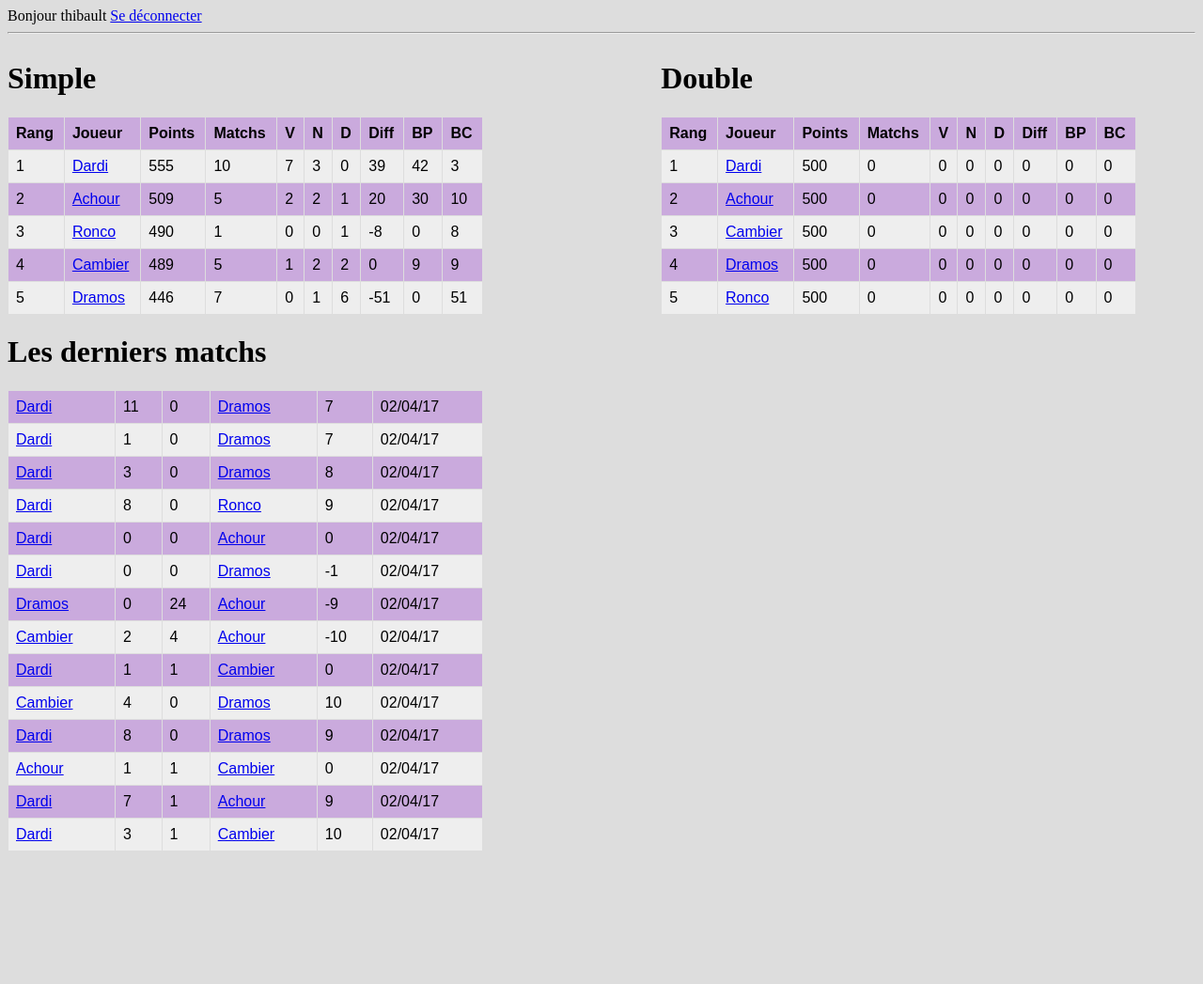
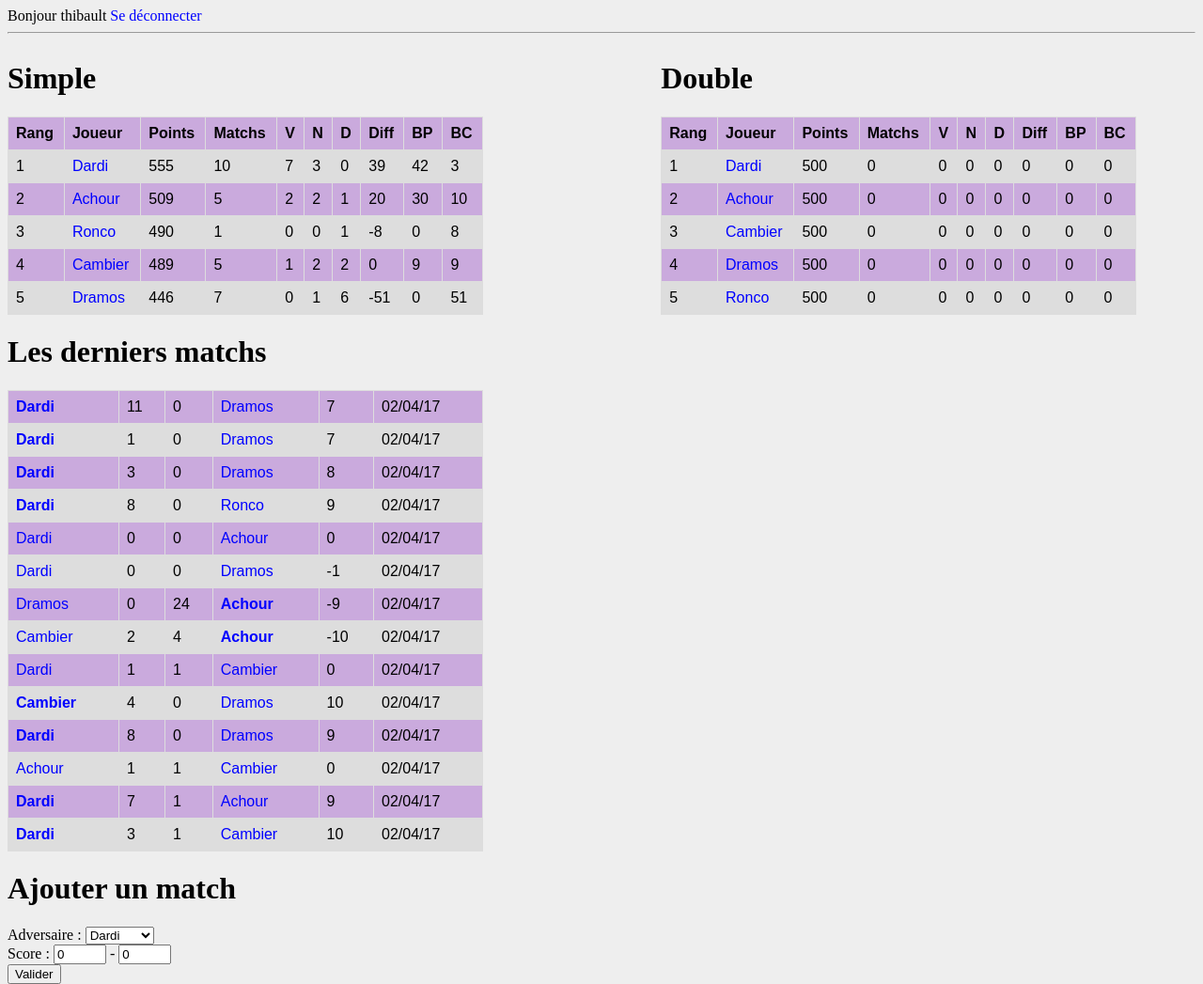
Before and after one commit to fandejuni/fifa, a Django app: page / in a window 1280 px wide. Shown: the whole page at 94% size. Before the commit the page ends 905 px from the top, so only its background shows below. Run offline with Django 3.2, Linux system fonts and the light colour scheme; a user stored in the database is signed in; data comes from the database, SQL or seed files in the repository; both versions use the stored data as it was after the commit.

Commit message:
Add match working

```diff
--- a/ranking/models.py
+++ b/ranking/models.py
@@ -1,5 +1,7 @@
 from django.db import models
 from django.contrib.auth.models import User
+from django.db.models.signals import post_save
+from django.dispatch import receiver
 
 class Joueur(models.Model):
     user = models.OneToOneField(User, on_delete=models.CASCADE)
@@ -44,6 +46,15 @@ class Joueur(models.Model):
     def __str__(self):
         return self.pseudo + " (" + str(self.simple_score) + ", " + str(self.double_score) + ")"
 
+@receiver(post_save, sender=User)
+def create_joueur(sender, instance, created, **kwargs):
+    if created:
+        Joueur.objects.create(user=instance)
+
+@receiver(post_save, sender=User)
+def save_user_joueur(sender, instance, **kwargs):
+    instance.joueur.save()
+
 class MatchSimple(models.Model):
     domicile = models.ForeignKey('Joueur', related_name = 'dom')
     exterieur = models.ForeignKey('Joueur', related_name = 'exte')
@@ -51,6 +62,15 @@ class MatchSimple(models.Model):
     buts_domicile = models.IntegerField(default=0)
     buts_exterieur = models.IntegerField(default=0)
     points = models.IntegerField(default=0)
+
+    @property
+    def winner(self):
+        if self.buts_domicile > self.buts_exterieur:
+            return 1.
+        elif self.buts_domicile < self.buts_exterieur:
+            return 0.
+        else:
+            return 0.5
 
     def __str__(self):
         return self.domicile.pseudo + " " + str(self.buts_domicile) + " - " + str(self.buts_exterieur) + " " + self.exterieur.pseudo
--- a/ranking/static/style.css
+++ b/ranking/static/style.css
@@ -1,5 +1,15 @@
+a {
+    color: blue;
+    text-decoration: none;
+}
+
+a:hover {
+    color: red;
+    text-decoration: underline;
+}
+
 body {
-	background: #DDDDDD;
+	background: #EEEEEE;
 }
 
 table {
@@ -15,7 +25,7 @@ td, th {
 }
 
 tr:nth-child(even) {
-    background-color: #EEEEEE;
+    background-color: #DDDDDD;
 }
 
 tr:nth-child(odd) {
--- a/ranking/templates/index.html
+++ b/ranking/templates/index.html
@@ -38,15 +38,50 @@
     <table>
         {% for m in simple_matchs %}
         <tr>
-            <td><a href="{% url 'joueur' m.domicile.id %}">{{m.domicile.pseudo}}</a></td>
+            <td {% if m.winner == 1 %} style='font-weight:bold'{% endif %} >
+                <a href="{% url 'joueur' m.domicile.id %}">{{m.domicile.pseudo}}</a>
+            </td>
             <td>{{m.buts_domicile}}</td>
             <td>{{m.buts_exterieur}}</td>
-            <td><a href="{% url 'joueur' m.exterieur.id %}">{{m.exterieur.pseudo}}</a></td>
+            <td {% if m.winner == 0 %} style='font-weight:bold'{% endif %} >
+                <a href="{% url 'joueur' m.exterieur.id %}">{{m.exterieur.pseudo}}</a>
+            </td>
             <td>{{m.points}}</td>
             <td>{{m.date | date:'d/m/y'}}</td>
         </tr>
         {% endfor %}
     </table>
+
+    <h1>Ajouter un match</h1>
+
+    {% if request.user.is_authenticated %}
+
+    {% if message %}<p><strong>{{ message }}</strong></p>{% endif %}
+    <form action="{% url 'traiter_match' %}" method='post'>
+        {% csrf_token %}
+
+        <label for="adv">Adversaire :</label>
+        <select name="adv">
+            {% for j in simple_ranking %}
+                <option value="{{j.id}}">{{j.pseudo}}</option>
+            {% endfor %}
+        </select>
+        <br/>
+
+        Score :
+        <input name="score_1" min="0" max="30" type="number" value="0"/>
+        -
+        <input name="score_2" min="0" max="30" type="number" value="0"/>
+
+
+        <br/><input type="submit" value="Valider"/>
+	</form>
+
+
+    {% else %}
+        Non connecté.
+    {% endif %}
+
 </div>
 
 <div id="column2" style="float:left; margin-left:15%;width:40%;">
--- a/ranking/urls.py
+++ b/ranking/urls.py
@@ -5,6 +5,7 @@ from . import views
 
 urlpatterns = [
     url(r'^joueur/(?P<joueur_id>[0-9]+)/$', views.detail_joueur, name='joueur'),
+    url(r'^traiter_match/$', views.traiter_match, name='traiter_match'),
     url(r'^login/$', auth_views.login, {'template_name':'login.html'}, name='login'),
     url(r'^logout/$', auth_views.logout, {'next_page': '/'}, name='logout'),
     url(r'^recalculate/$', views.recalculate, name='recalculate'),
--- a/ranking/views.py
+++ b/ranking/views.py
@@ -11,13 +11,28 @@ def index(request):
     return render(request, 'index.html', context)
 
 def detail_joueur(request, joueur_id):
-    joueur = get_object_or_404(Joueur, pk=joueur_id)
     context = {
-        'joueur': joueur,
+        'joueur': get_object_or_404(Joueur, pk=joueur_id)
     }
     return render(request, 'joueur.html', context)
 
+def traiter_match(request):
+    if request.user.is_authenticated:
+        j1 = request.user.joueur
+        j2 = get_object_or_404(Joueur, pk=request.POST['adv'])
+        s1 = int(request.POST['score_1'])
+        s2 = int(request.POST['score_2'])
+        if j1.id != j2.id and 0 <= s1 <= 30 and 0 <= s2 <= 30:
+            m = MatchSimple(domicile=j1, exterieur=j2, buts_domicile=s1, buts_exterieur=s2)
+            m.save()
+            calculate()
+    return index(request)
+
 def recalculate(request):
+    calculate()
+    return index(request)
+
+def calculate():
     for j in Joueur.objects.all():
 
         j.simple_score = 500
@@ -36,7 +51,7 @@ def recalculate(request):
 
         j.save()
 
-    for m  in MatchSimple.objects.all():
+    for m  in MatchSimple.objects.order_by('date').all():
 
         j1 = m.domicile
         j2 = m.exterieur
@@ -47,22 +62,19 @@ def recalculate(request):
         j2.simple_buts_pour += m.buts_exterieur
         j2.simple_buts_contre += m.buts_domicile
 
-        W = 0.5 # 0.5 pour nul, 1 victoire j1, 0 victoire j2
+        W = m.winner
 
-        if m.buts_domicile > m.buts_exterieur:
+        if W == 1:
             j1.simple_victoires +=1
             j2.simple_defaites += 1
-            W = 1.
 
-        elif m.buts_domicile < m.buts_exterieur:
+        elif W == 0:
             j2.simple_victoires += 1
             j1.simple_defaites += 1
-            W = 0.
 
-        elif m.buts_domicile == m.buts_exterieur:
+        else:
             j2.simple_nuls += 1
             j1.simple_nuls += 1
-            W = 0.5
 
         D = j1.simple_score - j2.simple_score
         p = 1. / (1. + 10**(-D/400.))
@@ -76,5 +88,3 @@ def recalculate(request):
 
         j1.save()
         j2.save()
-
-    return index(request)
```
Also changed, not shown: db.sqlite3.
